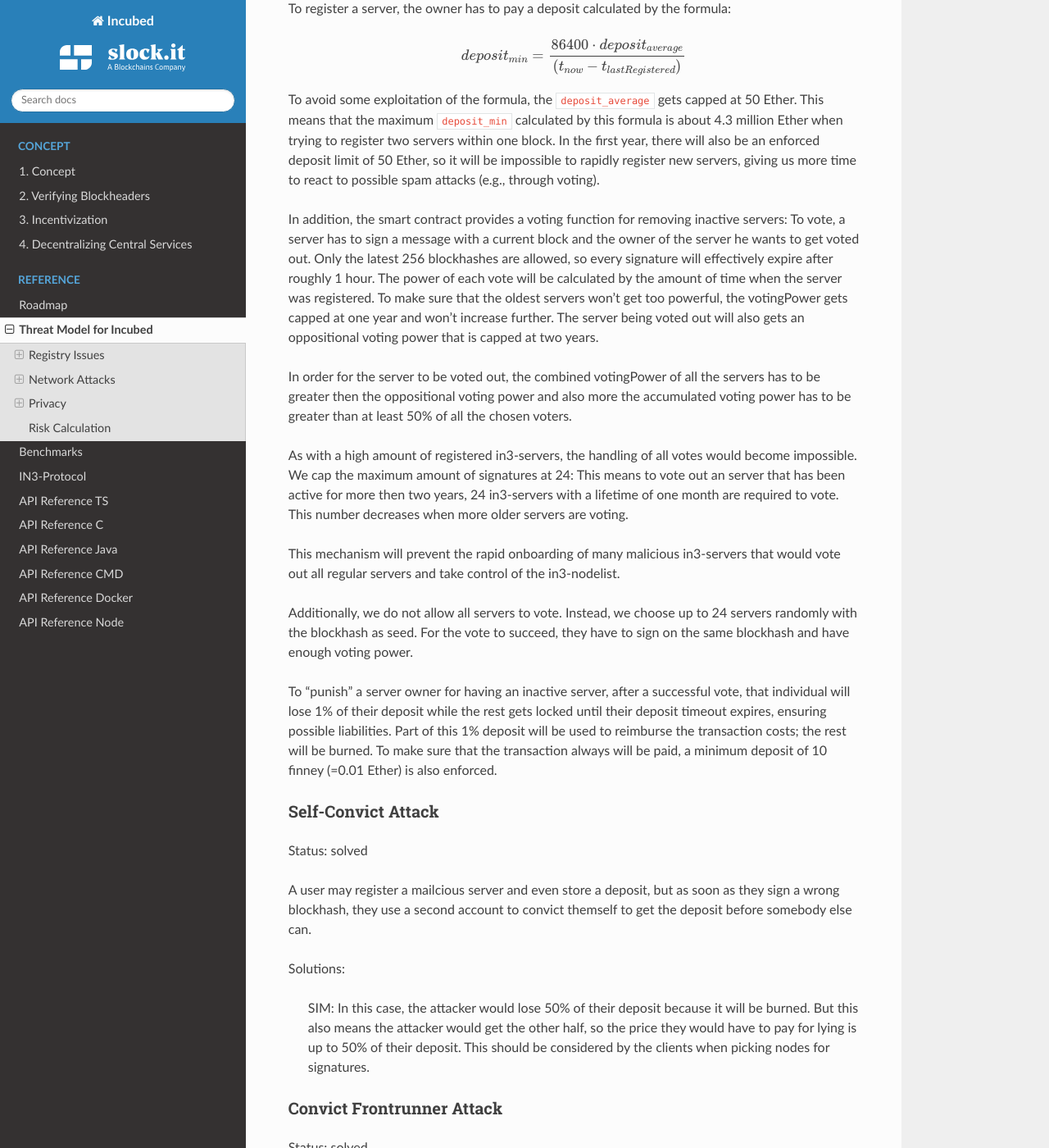
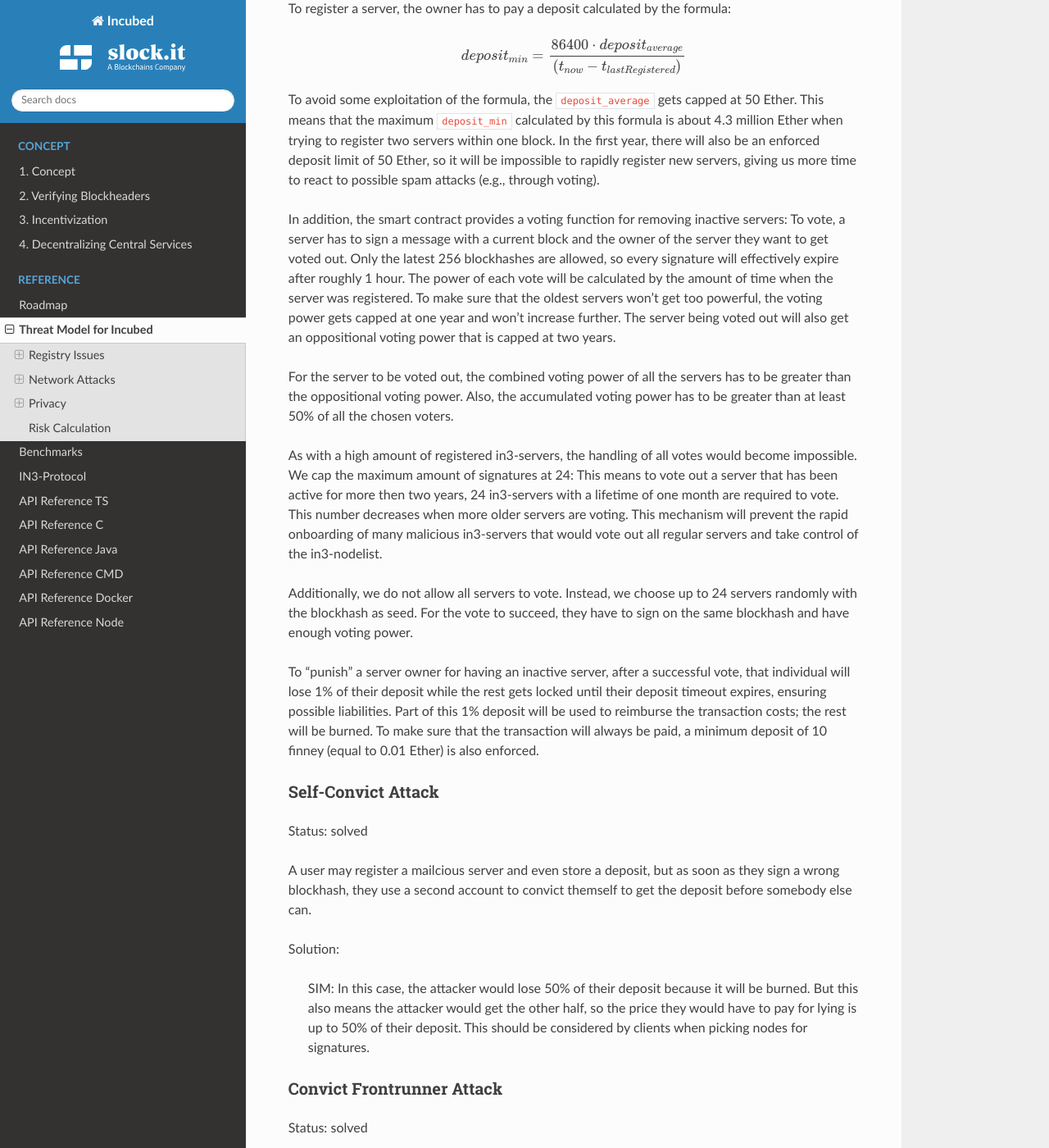
Before and after one commit to blockchainsllc/in3-docs, a Sphinx documentation site: the page built from docs/Threat-Model-for-Incubed.md, in a window 1280 px wide and 1400 px high, scrolled down 1445 px. Shown: the whole window at 82% size. Built offline with Sphinx 7.4.7 and the Read the Docs theme 2.0.0, drawn with Linux system fonts in a browser that asks for light colours; pages that are not in the unit, such as notebooks, are missing from menus; some of the changed text lies outside the part shown.

Commit message:
Update Threat-Model-for-Incubed.md

````diff
--- a/docs/Threat-Model-for-Incubed.md
+++ b/docs/Threat-Model-for-Incubed.md
@@ -38,33 +38,31 @@
 ```
 To avoid some exploitation of the formula, the `deposit_average` gets capped at 50 Ether. This means that the maximum `deposit_min` calculated by this formula is about 4.3 million Ether when trying to register two servers within one block. In the first year, there will also be an enforced deposit limit of 50 Ether, so it will be impossible to rapidly register new servers, giving us more time to react to possible spam attacks (e.g., through voting).
 
-In addition, the smart contract provides a voting function for removing inactive servers: To vote, a server has to sign a message with a current block and the owner of the server he wants to get voted out. Only the latest 256 blockhashes are allowed, so every signature will effectively expire after roughly 1 hour. The power of each vote will be calculated by the amount of time when the server was registered. To make sure that the oldest servers won't get too powerful, the votingPower gets capped at one year and won't increase further. The server being voted out will also gets an oppositional voting power that is capped at two years.
+In addition, the smart contract provides a voting function for removing inactive servers: To vote, a server has to sign a message with a current block and the owner of the server they want to get voted out. Only the latest 256 blockhashes are allowed, so every signature will effectively expire after roughly 1 hour. The power of each vote will be calculated by the amount of time when the server was registered. To make sure that the oldest servers won't get too powerful, the voting power gets capped at one year and won't increase further. The server being voted out will also get an oppositional voting power that is capped at two years.
 
-In order for the server to be voted out, the combined votingPower of all the servers has to be greater then the oppositional voting power and also more the accumulated voting power has to be greater than at least 50% of all the chosen voters.
+For the server to be voted out, the combined voting power of all the servers has to be greater than the oppositional voting power. Also, the accumulated voting power has to be greater than at least 50% of all the chosen voters.
 
-As with a high amount of registered in3-servers, the handling of all votes would become impossible. We cap the maximum amount of signatures at 24: This means to vote out an server that has been active for more then two years, 24 in3-servers with a lifetime of one month are required to vote. This number decreases when more older servers are voting.
-
-This mechanism will prevent the rapid onboarding of many malicious in3-servers that would vote out all regular servers and take control of the in3-nodelist.
+As with a high amount of registered in3-servers, the handling of all votes would become impossible. We cap the maximum amount of signatures at 24: This means to vote out a server that has been active for more then two years, 24 in3-servers with a lifetime of one month are required to vote. This number decreases when more older servers are voting. This mechanism will prevent the rapid onboarding of many malicious in3-servers that would vote out all regular servers and take control of the in3-nodelist.
 
 Additionally, we do not allow all servers to vote. Instead, we choose up to 24 servers randomly with the blockhash as seed. For the vote to succeed, they have to sign on the same blockhash and have enough voting power.
 
-To "punish" a server owner for having an inactive server, after a successful vote, that individual will lose 1% of their deposit while the rest gets locked until their deposit timeout expires, ensuring possible liabilities. Part of this 1% deposit will be used to reimburse the transaction costs; the rest will be burned. To make sure that the transaction always will be paid, a minimum deposit of 10 finney (=0.01 Ether) is also enforced.
+To "punish" a server owner for having an inactive server, after a successful vote, that individual will lose 1% of their deposit while the rest gets locked until their deposit timeout expires, ensuring possible liabilities. Part of this 1% deposit will be used to reimburse the transaction costs; the rest will be burned. To make sure that the transaction will always be paid, a minimum deposit of 10 finney (equal to 0.01 Ether) is also enforced.
 
 ### Self-Convict Attack
 Status: solved
 
 A user may register a mailcious server and even store a deposit, but as soon as they sign a wrong blockhash, they use a second account to convict themself to get the deposit before somebody else can.
 
-Solutions:
+Solution:
 
-> SIM: In this case, the attacker would lose 50% of their deposit because it will be burned. But this also means the attacker would get the other half, so the price they would have to pay for lying is up to 50% of their deposit. This should be considered by the clients when picking nodes for signatures.
+> SIM: In this case, the attacker would lose 50% of their deposit because it will be burned. But this also means the attacker would get the other half, so the price they would have to pay for lying is up to 50% of their deposit. This should be considered by clients when picking nodes for signatures.
 
 ### Convict Frontrunner Attack
 Status: solved
 
-Servers act as watchdogs and automatically call convict if they receive a wrong blockhash. This will cost them some gas to send the transaction. If the block is older than 256 blocks, this may even cost a lot of gas since the server needs to put blockhashes into the BlockhashRegistry first. But they are incentivized to do so because after successfully convicting, they a reward of 50% of the deposit.
+Servers act as watchdogs and automatically call convict if they receive a wrong blockhash. This will cost them some gas to send the transaction. If the block is older than 256 blocks, this may even cost a lot of gas since the server needs to put blockhashes into the BlockhashRegistry first. But they are incentivized to do so because after successfully convicting, they receive a reward of 50% of the deposit.
 
-A miner or other attacker could now simply wait for a pending transaction for convict and simply use the data and send the same transaction with a high ga sprice, which means the transaction would eventually be mined first and the server, after putting so much work and costs into preparing the convict, would get nothing.
+A miner or other attacker could now simply wait for a pending transaction for convict and simply use the data and send the same transaction with a high gas price, which means the transaction would eventually be mined first and the server, after putting so much work into preparing the convict, would get nothing.
 
 Solution:
 
@@ -75,17 +73,17 @@
 ### Blacklist Attack
 Status: open
 
-If the client has no direct internet connection and must rely on a proxy or a phone to do the requests, this would give the intermediary the chance to set up a malicious server.
+If the client has no direct internet connection and must rely on a proxy or a phone to make requests, this would give the intermediary the chance to set up a malicious server.
 
-This is done by simply forwarding the request to its own server instead of the requested one. Of course, they may prepare a wrong answer, but they cannot fake the signatures of the blockhash. Instead of sending back any signed hashes, they may return no signatures, which indicates to the client that those were not willing to sign them. Then the client will blacklist them and request the signature from other nodes. The proxy or relay could return no signature and repeat that until all are blacklisted and the client finally asks for the signature from a malicious node, which would then give the signature and the response. Since both come from a bad-acting server, he will not convict himself and thus prepares a proof for a wrong response.
+This is done by simply forwarding the request to its own server instead of the requested one. Of course, they may prepare a wrong answer, but they cannot fake the signatures of the blockhash. Instead of sending back any signed hashes, they may return no signatures, which indicates to the client that those were not willing to sign them. Then the client will blacklist them and request the signature from other nodes. The proxy or relay could return no signature and repeat that until all are blacklisted and the client finally asks for the signature from a malicious node, which would then give the signature and the response. Since both come from a bad-acting server, they will not convict themself and will thus prepare a proof for a wrong response.
 
 Solutions:
 
-> First we may consider signing the response of the DataProvider node, even if this signature cannot be used to convict, but then the client knows that this response came from the client they requested and was also checked by them. This would reduce the chances of this attack since this would mean that the client picked two random Servers that were acting malicious together.
+> First, we may consider signing the response of the DataProvider node, even if this signature cannot be used to convict, but then the client knows that this response came from the client they requested and was also checked by them. This would reduce the chances of this attack since this would mean that the client picked two random servers that were acting malicious together.
 
 > If the client blacklisted more than 50% of the nodes, they should stop. The only issue here is that the client does not know whether this is an ‘Inactive Server Spam Attack’ or not. In case of an ‘Inactive Server Spam Attack,’ it would actually be good to blacklist 90% of the servers and still be able to work with the remaining 10%, but if the proxy is the problem, then the client needs to stop blacklisting.
 
-> CHR: I think the client needs a list of nodes (bootstrape nodes) that needs to sign in the case the response is no signature at all. No signature at all should default to an untrusted relayer. In this case, it needs to go to trusted relayers. Or ask the untrusted relayer to get a signature from one of the trusted relayers. If they forward the signed reponse, they should become trusted again.
+> CHR: I think the client needs a list of nodes (bootstrape nodes) that should be signed in case the response is no signature at all. No signature at all should default to an untrusted relayer. In this case, it needs to go to trusted relayers. Or ask the untrusted relayer to get a signature from one of the trusted relayers. If they forward the signed reponse, they should become trusted again.
 
 ### DDoS Attacks
 
@@ -118,20 +117,21 @@
 
 Solution:
 
-1. Limit the power of such a key so that the worst thing that can happen is a leaked key that could be used by another client, which would then be able to use the score of the server the key is assigned to.
-2. Keep the private key secretly and  manage the connection to the server only off chain.
+1. Limit the power of such a key so that the worst thing that can happen is a leaked key that can be used by another client, which would then be able to use the score of the server the key is assigned to.
+
+2. Keep the private key secretly and manage the connection to the server only off chain.
 
 ### Filtering of Nodes
 
-All nodes are known with their URLs in the ServerRegistry-contract. For countries trying to filter blockchain requests, this makes it easy to add these URLs on blacklists of firewalls, which would stop the Incubed network.
+All nodes are known with their URLs in the ServerRegistry-contract. For countries trying to filter blockchain requests, this makes it easy to add these URLs to blacklists of firewalls, which would stop the Incubed network.
 
 Solution:
 
-> Support Onion-URLs, dynamic IPs, LORA, BLE, or other protocols.
+> Support Onion-URLs, dynamic IPs, LORA, BLE, and other protocols.
 
 ### Inspecting Data in Relays or Proxies
 
-For devices, such as a BLE, a relay like a phone is used to connect to the internet. Since a relay is able to read the content, it is possible to read the data or even pretend the server is not responding. (See Blacklist Attack above.)
+For a device like a BLE, a relay (for example, a phone) is used to connect to the internet. Since a relay is able to read the content, it is possible to read the data or even pretend the server is not responding. (See Blacklist Attack above.)
 
 Solution:
 
@@ -141,7 +141,7 @@
 
 Just like the light client there is not 100% protection from malicious servers. The only way to reach this would be to trust special authority nodes for signing the blockhash. For all other nodes, we must always assume they are trying to find ways to cheat.
 
-The risk of losing the deposit is significantly lower if the DataProvider Node and the signing nodes are run by the same attacker. In this case, they will not only skip checks but also prepare the data and the proof and also a blockhash that matches the blockheader. If this is the only request and the client has no other anchor, they would accept a malicious response.
+The risk of losing the deposit is significantly lower if the DataProvider Node and the signing nodes are run by the same attacker. In this case, they will not only skip checks but also prepare the data, the proof, and a blockhash that matches the blockheader. If this is the only request and the client has no other anchor, they would accept a malicious response.
 
 Depending on how many malicious nodes have registered themselves and are working together, the risk can be calculated. If 10% of all registered nodes would be run by an attacker (with the same deposit as the rest), the risk of getting a malicious response would be 1% with only one signature. The risk would go down to 0.006% with three signatures:
 
````
Also changed, not shown: other parts of docs/Threat-Model-for-Incubed.md (+13 -12 lines).
